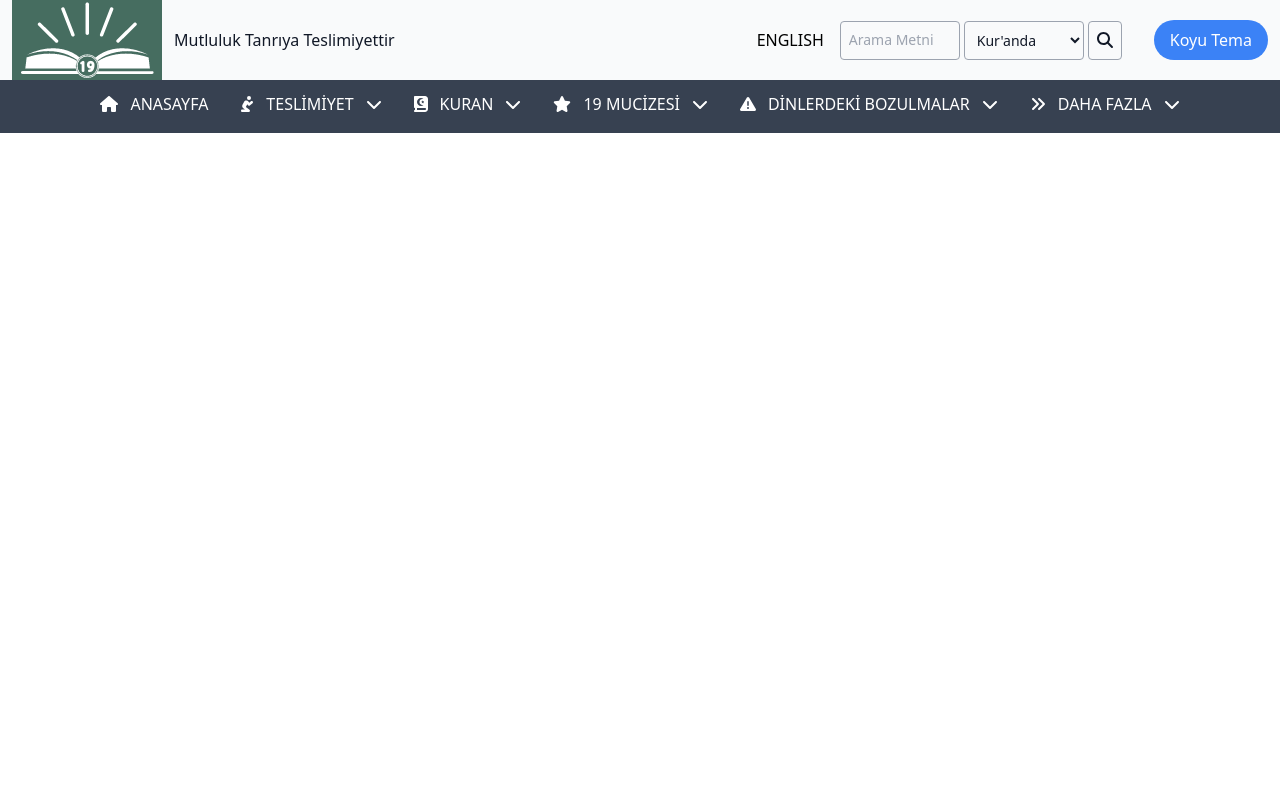
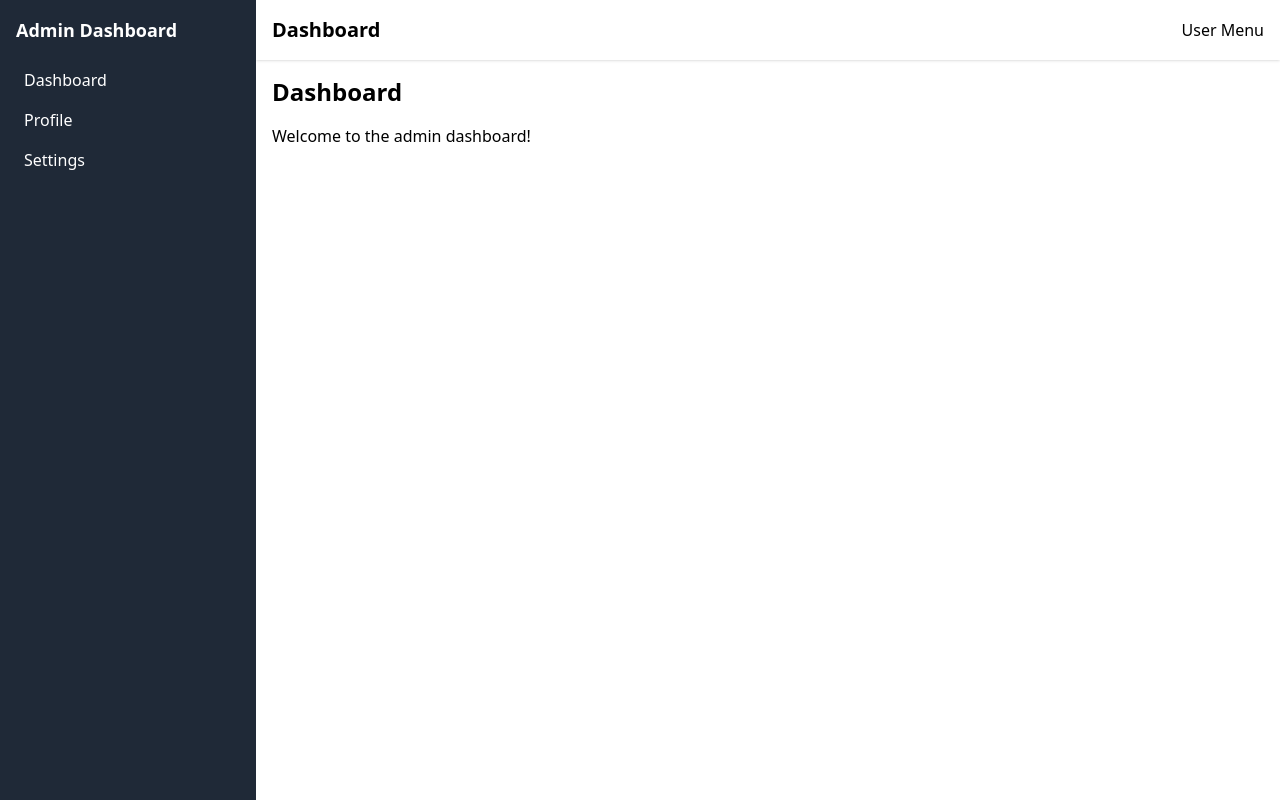
Before and after one commit to SubmitterTech/teslimolanorg, a React (Create React App) app in the folder frontend/: page /admin in a window 1280 px wide. Built offline with nearby package versions, Linux system fonts and the light colour scheme.

Commit message:
Basic Admin Panel designed

```diff
--- a/frontend/src/App.js
+++ b/frontend/src/App.js
@@ -1,4 +1,4 @@
-import { BrowserRouter, Route, Routes } from 'react-router-dom';
+import { Route, Routes } from 'react-router-dom';
 import { ThemeProvider } from './context/ThemeContext';
 import Header from './components/Header/Header';
 import HomePage from './pages/HomePage';
@@ -15,7 +15,6 @@ import LoginPage from './pages/LoginPage';
 function App() {
   return (
     <ThemeProvider>
-      <BrowserRouter>
       <Header />
       <ScrollToTop />
       <Routes>
@@ -32,7 +31,6 @@ function App() {
         <Route path="/makaleler" element={<AllArticles />} />
         <Route path="/videolar" element={<AllVideos />} />
       </Routes>
-      </BrowserRouter>
     </ThemeProvider>
   );
 }
--- /dev/null
+++ b/frontend/src/components/AdminPanel/AdminPanel.js
@@ -0,0 +1,33 @@
+import React, { useState } from 'react';
+import { Routes, Route } from 'react-router-dom';
+import Dashboard from './pages/Dashboard';
+import Settings from './pages/Settings';
+import Profile from './pages/Profile';
+import Sidebar from './components/Sidebar';
+import Header from './components/Header';
+
+const AdminPanel = () => {
+  const [isOpen, setIsOpen] = useState(false);
+
+  const toggleSidebar = () => {
+    setIsOpen(!isOpen);
+  };
+
+  return (
+    <div className="flex">
+      <Sidebar isOpen={isOpen} toggleSidebar={toggleSidebar} />
+      <div className="flex-1 flex flex-col">
+        <Header toggleSidebar={toggleSidebar} />
+        <main className="flex-1 p-4">
+          <Routes>
+            <Route path="/" element={<Dashboard />} />
+            <Route path="/settings" element={<Settings />} />
+            <Route path="/profile" element={<Profile />} />
+          </Routes>
+        </main>
+      </div>
+    </div>
+  );
+};
+
+export default AdminPanel;
--- /dev/null
+++ b/frontend/src/components/AdminPanel/components/Header.js
@@ -0,0 +1,33 @@
+import React from 'react';
+
+const Header = ({ toggleSidebar }) => {
+  return (
+    <header className="bg-white shadow p-4 flex justify-between items-center">
+      <div className="flex items-center">
+        <button
+          onClick={toggleSidebar}
+          className="lg:hidden focus:outline-none mr-4"
+        >
+          <svg
+            className="w-6 h-6"
+            fill="none"
+            stroke="currentColor"
+            viewBox="0 0 24 24"
+            xmlns="http://www.w3.org/2000/svg"
+          >
+            <path
+              strokeLinecap="round"
+              strokeLinejoin="round"
+              strokeWidth="2"
+              d="M4 6h16M4 12h16m-7 6h7"
+            ></path>
+          </svg>
+        </button>
+        <h1 className="text-xl font-bold">Dashboard</h1>
+      </div>
+      <div>User Menu</div>
+    </header>
+  );
+};
+
+export default Header;
--- /dev/null
+++ b/frontend/src/components/AdminPanel/components/Sidebar.js
@@ -0,0 +1,45 @@
+import React from 'react';
+import { Link } from 'react-router-dom';
+import { FontAwesomeIcon } from "@fortawesome/react-fontawesome";
+import { faTimes } from '@fortawesome/free-solid-svg-icons';
+
+const Sidebar = ({ isOpen,toggleSidebar }) => {
+  return (
+    <div
+      className={`fixed inset-y-0 left-0 transform ${
+        isOpen ? 'translate-x-0' : '-translate-x-full'
+      } md:translate-x-0 md:static md:w-64 h-screen bg-gray-800 text-white transition-transform duration-200 ease-in-out`}
+    >
+      <div className="p-4">
+      <button
+          onClick={toggleSidebar}
+          className="lg:hidden focus:outline-none mr-4"
+        >
+         <FontAwesomeIcon icon={faTimes}/>
+        </button>
+        <h1 className="text-lg font-bold">Admin Dashboard</h1>
+        <nav className="mt-4">
+          <ul>
+            <li>
+              <Link to="/admin" className="block p-2 rounded hover:bg-gray-700">
+                Dashboard
+              </Link>
+            </li>
+            <li>
+              <Link to="/admin/profile" className="block p-2 rounded hover:bg-gray-700">
+                Profile
+              </Link>
+            </li>
+            <li>
+              <Link to="/admin/settings" className="block p-2 rounded hover:bg-gray-700">
+                Settings
+              </Link>
+            </li>
+          </ul>
+        </nav>
+      </div>
+    </div>
+  );
+};
+
+export default Sidebar;
--- /dev/null
+++ b/frontend/src/components/AdminPanel/pages/Dashboard.js
@@ -0,0 +1,12 @@
+import React from 'react';
+
+const Dashboard = () => {
+  return (
+    <div>
+      <h2 className="text-2xl font-bold mb-4">Dashboard</h2>
+      <p>Welcome to the admin dashboard!</p>
+    </div>
+  );
+};
+
+export default Dashboard;
--- /dev/null
+++ b/frontend/src/components/AdminPanel/pages/Profile.js
@@ -0,0 +1,12 @@
+import React from 'react';
+
+const Profile = () => {
+  return (
+    <div>
+      <h2 className="text-2xl font-bold mb-4">Profile</h2>
+      <p>Profile page content goes here.</p>
+    </div>
+  );
+};
+
+export default Profile;
--- /dev/null
+++ b/frontend/src/components/AdminPanel/pages/Settings.js
@@ -0,0 +1,12 @@
+import React from 'react';
+
+const Settings = () => {
+  return (
+    <div>
+      <h2 className="text-2xl font-bold mb-4">Settings</h2>
+      <p>Settings page content goes here.</p>
+    </div>
+  );
+};
+
+export default Settings;
--- a/frontend/src/index.js
+++ b/frontend/src/index.js
@@ -2,14 +2,20 @@ import React from 'react';
 import ReactDOM from 'react-dom/client';
 import './index.css';
 import App from './App';
+import AdminPanel from './components/AdminPanel/AdminPanel';
+import { BrowserRouter as Router, Routes, Route } from 'react-router-dom';
 import reportWebVitals from './reportWebVitals';
 
 const root = ReactDOM.createRoot(document.getElementById('root'));
 root.render(
-  <App />
+  <React.StrictMode>
+    <Router>
+      <Routes>
+        <Route path="/*" element={<App />} />
+        <Route path="/admin/*" element={<AdminPanel />} />
+      </Routes>
+    </Router>
+  </React.StrictMode>
 );
 
-// If you want to start measuring performance in your app, pass a function
-// to log results (for example: reportWebVitals(console.log))
-// or send to an analytics endpoint. Learn more: https://bit.ly/CRA-vitals
 reportWebVitals();
```
Lines whose indentation alone changed are shown as unchanged.
